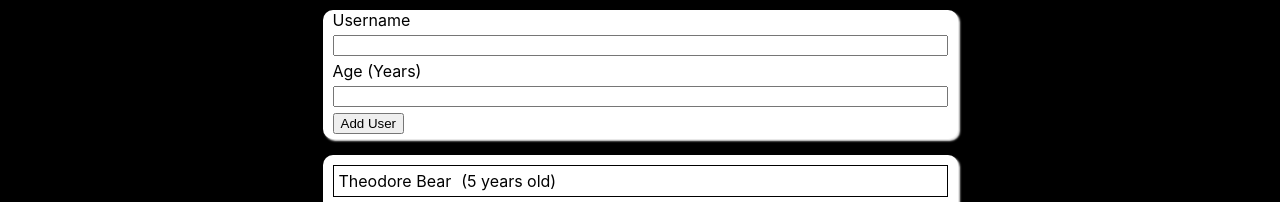
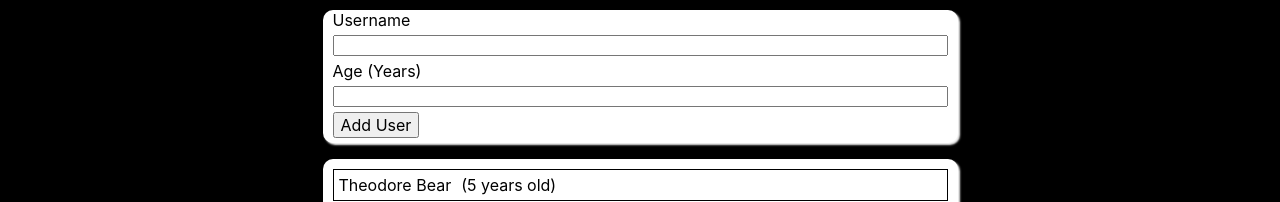
Before and after one commit to antran0/add-users-react, a React (Create React App) app: page / in a window 1280 px wide. Shown: the top 202 px of the page. Built offline with nearby package versions, Linux system fonts and the light colour scheme.

Commit message:
added basic button component and refactored other components to use this in order to keep the styling consistant

```diff
--- a/src/components/ErrorModal.js
+++ b/src/components/ErrorModal.js
@@ -1,6 +1,7 @@
 import React from "react";
 import styles from "./ErrorModal.module.css";
 import Backdrop from "./UI/Backdrop";
+import Button from "./UI/Button";
 import Card from "./UI/Card";
 
 const ErrorModal = (props) => {
@@ -11,9 +12,9 @@
         <section>
           <h2>{props.title}</h2>
           <p>{props.message}</p>
-          <button type="button" onClick={props.onCloseModal}>
+          <Button type="button" onClick={props.onCloseModal}>
             Okay
-          </button>
+          </Button>
         </section>
       </Card>
     </div>
--- a/src/components/InputForm.js
+++ b/src/components/InputForm.js
@@ -3,6 +3,7 @@
 import styles from "./InputForm.module.css";
 import Card from "./UI/Card";
 import ErrorModal from "./ErrorModal";
+import Button from "./UI/Button";
 
 const InputForm = (props) => {
   const [enteredUsername, setEnteredUsername] = React.useState("");
@@ -54,7 +55,7 @@
             value={enteredAge}
             setValue={setEnteredAge}
           />
-          <button type="submit">Add User</button>
+          <Button type="submit">Add User</Button>
         </form>
       </Card>
     </div>
--- /dev/null
+++ b/src/components/UI/Button.js
@@ -0,0 +1,16 @@
+import React from "react";
+import styles from "./Button.module.css";
+
+const Button = (props) => {
+  return (
+    <button
+      className={`${styles["button"]} ${props.className}`}
+      type={props.type || "button"}
+      onClick={props.onClick}
+    >
+      {props.children}
+    </button>
+  );
+};
+
+export default Button;
--- /dev/null
+++ b/src/components/UI/Button.module.css
@@ -0,0 +1,3 @@
+.button {
+  font: inherit;
+}
```
